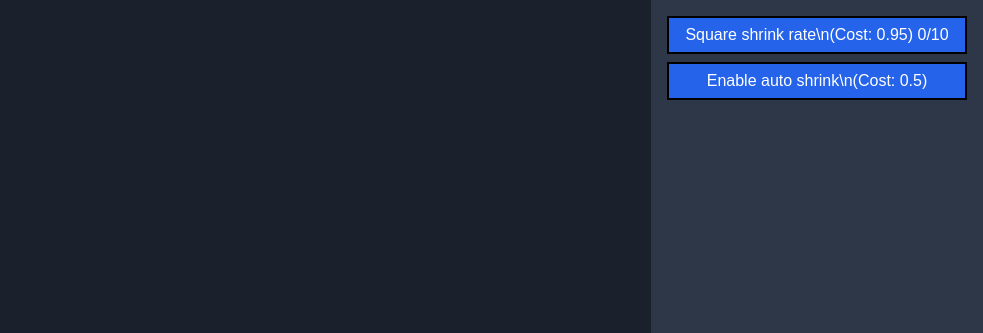
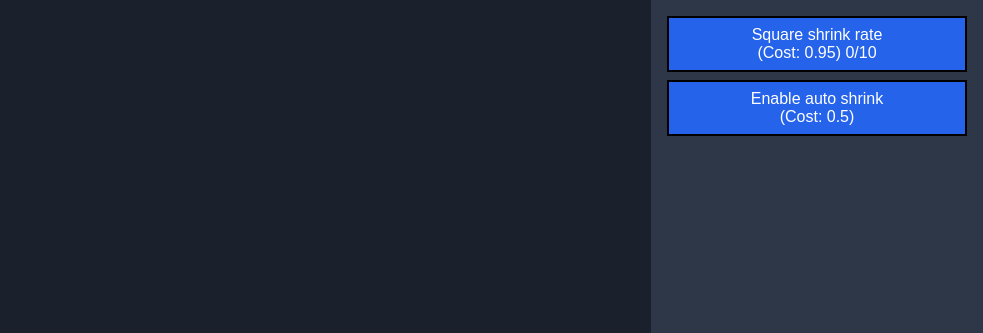
Before and after one commit to killerbeanz/Infinitesimal, a plain HTML site: page index.html in a window 1280 px wide. Shown: the top 333 px of the page, without its empty margins (297-1280 px from the left). Drawn offline with Linux system fonts and the light colour scheme.

Commit message:
Update index.html

```diff
--- a/index.html
+++ b/index.html
@@ -16,8 +16,8 @@
   </div>
 
   <div id="right-panel">
-    <button id="square-shrink-upgrade" >Square shrink rate\n(Cost: 0.95) 0/10</button>
-    <button id="auto-shrink-upgrade" >Enable auto shrink\n(Cost: 0.5)</button>
+    <button id="square-shrink-upgrade" >Square shrink rate<br>(Cost: 0.95) 0/10</button>
+    <button id="auto-shrink-upgrade" >Enable auto shrink<br>(Cost: 0.5)</button>
   </div>
 
   <div id="hue-shift-modal" style="display:none; position:fixed; top:0; left:0; width:100%; height:100%; background-color:rgba(0,0,0,0.75); z-index:1000; color:white; justify-content:center; align-items:center; flex-direction:column; font-size:24px;">
```
